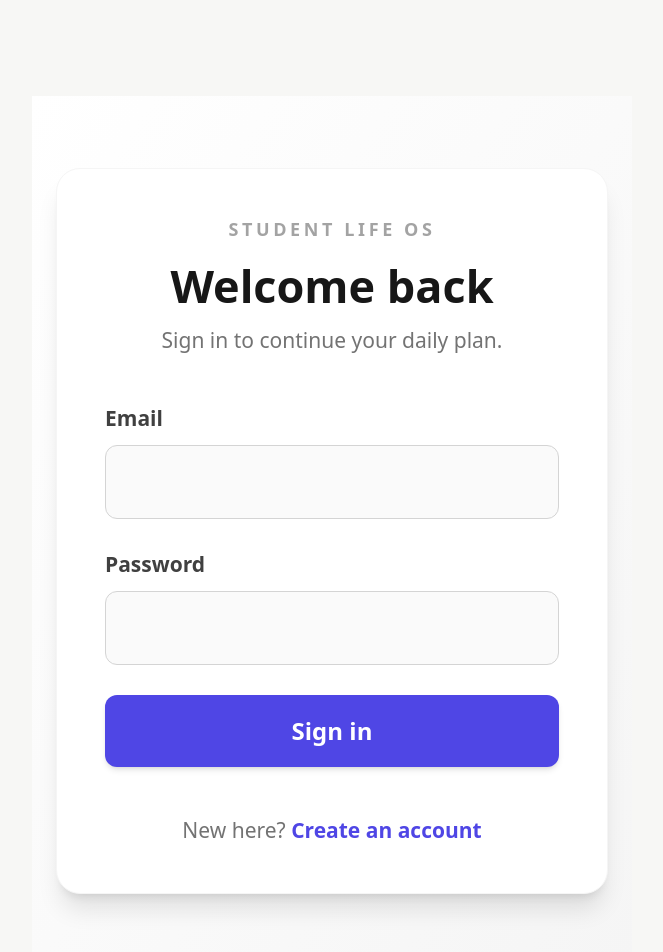
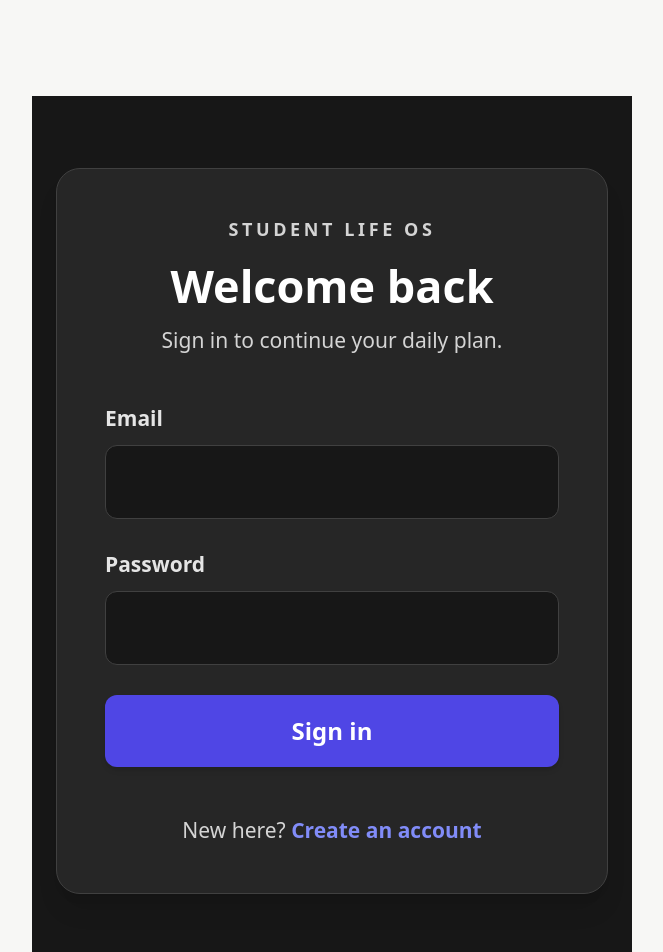
Before and after one commit to suhanstha09/student_life_os, a Next.js app in the folder frontend/: page /login in a window 1280 px wide. Shown: the top 952 px of the page, without its empty margins (308-971 px from the left). Built offline with nearby package versions, Linux system fonts and the light colour scheme; no server answers.

Commit message:
style: Update LoginPage component for improved dark mode support and UI consistency

```diff
--- a/frontend/src/app/(auth)/login/page.tsx
+++ b/frontend/src/app/(auth)/login/page.tsx
@@ -21,26 +21,26 @@ export default function LoginPage() {
   };
 
   return (
-    <div className="min-h-screen flex items-center justify-center bg-gradient-to-br from-white to-neutral-100 py-12 px-4">
-      <div className="w-full max-w-md p-8 rounded-2xl shadow-xl bg-white border border-neutral-100">
+    <div className="min-h-screen flex items-center justify-center bg-neutral-900 py-12 px-4">
+      <div className="w-full max-w-md p-8 rounded-2xl shadow-xl bg-neutral-800 border border-neutral-700">
         <div className="mb-8 text-center">
-          <p className="text-xs font-semibold uppercase tracking-[0.2em] text-neutral-400">
+          <p className="text-xs font-semibold uppercase tracking-[0.2em] text-neutral-300">
             Student Life OS
           </p>
-          <h1 className="mt-3 text-3xl font-semibold text-neutral-900">Welcome back</h1>
-          <p className="mt-2 text-sm text-neutral-500">
+          <h1 className="mt-3 text-3xl font-semibold text-white">Welcome back</h1>
+          <p className="mt-2 text-sm text-neutral-300">
             Sign in to continue your daily plan.
           </p>
         </div>
 
         <form onSubmit={handleSubmit} className="space-y-5">
           <div>
-            <label className="block text-sm font-semibold text-neutral-700 mb-2" htmlFor="email">
+            <label className="block text-sm font-semibold text-neutral-200 mb-2" htmlFor="email">
               Email
             </label>
             <input
               id="email"
-              className="w-full rounded-lg border border-neutral-300 px-4 py-3 text-base text-neutral-900 bg-neutral-50 focus:outline-none focus:ring-2 focus:ring-indigo-400 transition"
+              className="w-full rounded-lg border border-neutral-700 px-4 py-3 text-base text-neutral-100 bg-neutral-900 focus:outline-none focus:ring-2 focus:ring-indigo-400 transition placeholder:text-neutral-500"
               type="email"
               autoComplete="email"
               value={email}
@@ -49,12 +49,12 @@ export default function LoginPage() {
             />
           </div>
           <div>
-            <label className="block text-sm font-semibold text-neutral-700 mb-2" htmlFor="password">
+            <label className="block text-sm font-semibold text-neutral-200 mb-2" htmlFor="password">
               Password
             </label>
             <input
               id="password"
-              className="w-full rounded-lg border border-neutral-300 px-4 py-3 text-base text-neutral-900 bg-neutral-50 focus:outline-none focus:ring-2 focus:ring-indigo-400 transition"
+              className="w-full rounded-lg border border-neutral-700 px-4 py-3 text-base text-neutral-100 bg-neutral-900 focus:outline-none focus:ring-2 focus:ring-indigo-400 transition placeholder:text-neutral-500"
               type="password"
               autoComplete="current-password"
               value={password}
@@ -64,7 +64,7 @@ export default function LoginPage() {
           </div>
 
           {error ? (
-            <p className="rounded-lg border border-rose-200 bg-rose-50 px-3 py-2 text-sm text-rose-600 text-center">
+            <p className="rounded-lg border border-rose-400 bg-rose-900/30 px-3 py-2 text-sm text-rose-300 text-center">
               {error}
             </p>
           ) : null}
@@ -78,9 +78,9 @@ export default function LoginPage() {
           </button>
         </form>
 
-        <p className="mt-8 text-center text-sm text-neutral-500">
+        <p className="mt-8 text-center text-sm text-neutral-300">
           New here?{' '}
-          <Link className="font-semibold text-indigo-600 hover:underline" href="/register">
+          <Link className="font-semibold text-indigo-400 hover:underline" href="/register">
             Create an account
           </Link>
         </p>
```
